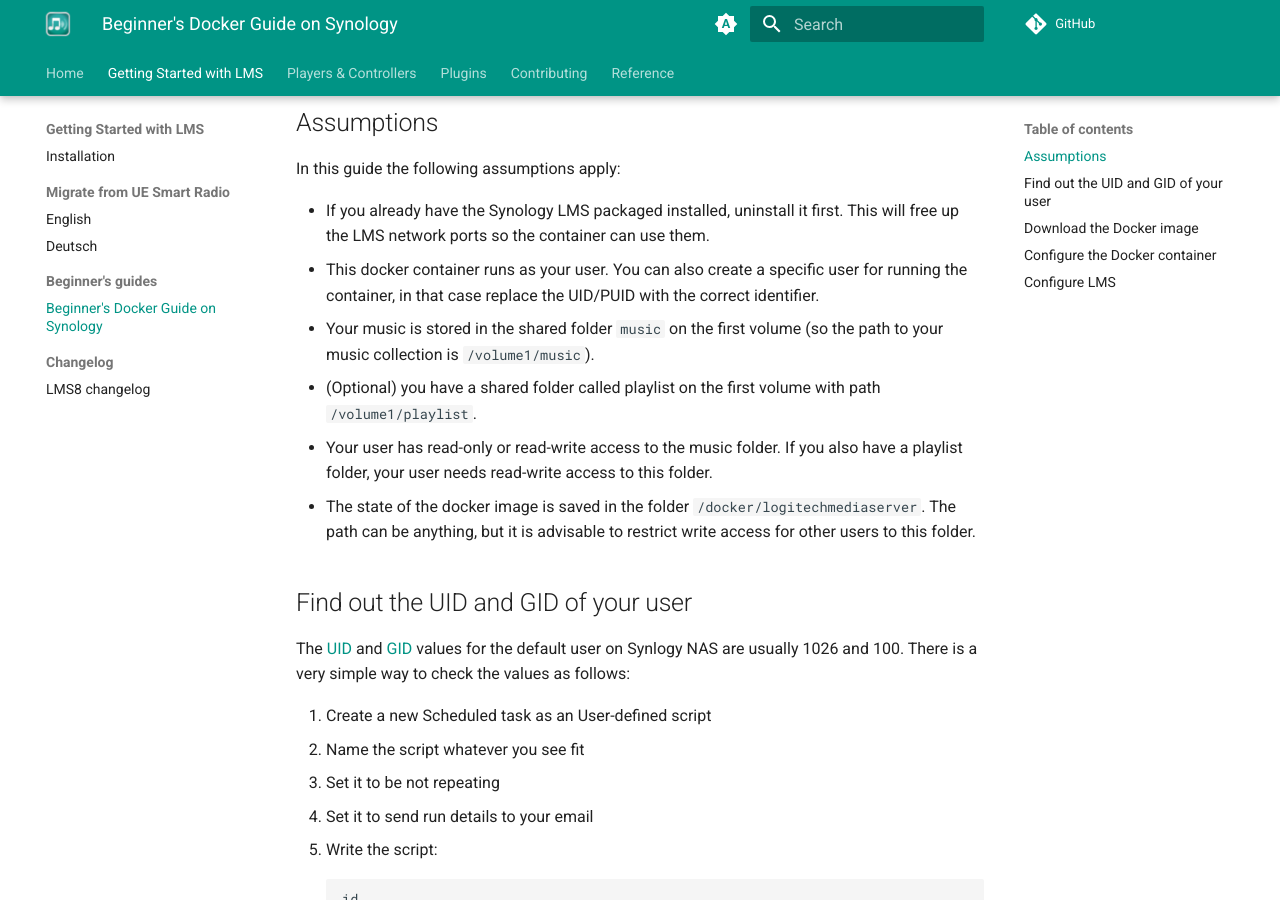
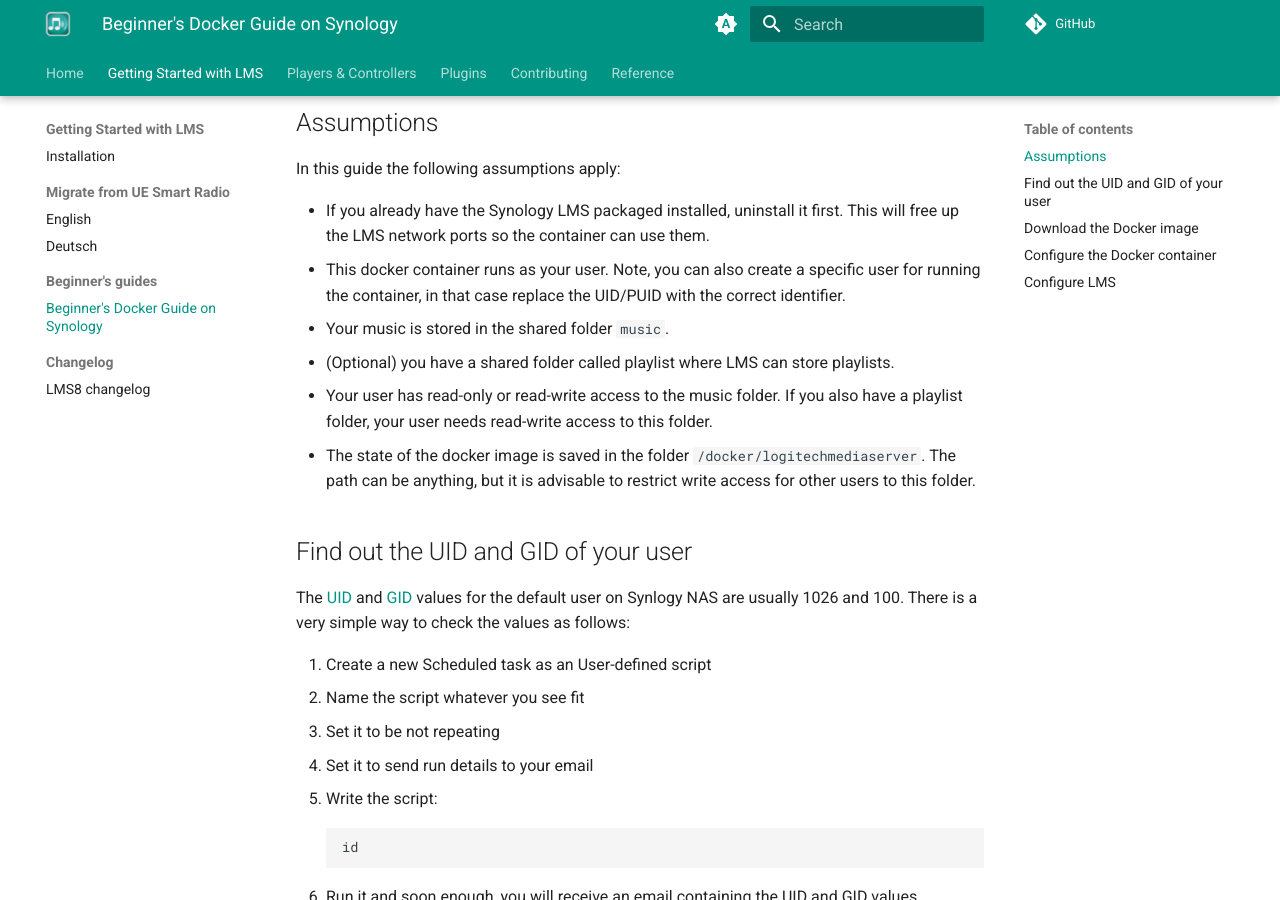
Before and after one commit to LMS-Community/lms-community.github.io, an MkDocs documentation site: the page built from docs/getting-started/beginners-guide-synology-docker.md, in a window 1280 px wide and 900 px high, scrolled down 445 px. Built offline with MkDocs 1.6.1 and Material for MkDocs 9.7.7, drawn with Linux system fonts in a browser that asks for light colours; comment, search, counter and statistics services are not loaded; some of the changed text lies outside the part shown.

Commit message:
Fix paths in docker guide

```diff
--- a/docs/getting-started/beginners-guide-synology-docker.md
+++ b/docs/getting-started/beginners-guide-synology-docker.md
@@ -17,9 +17,9 @@
 In this guide the following assumptions apply:
 
 - If you already have the Synology LMS packaged installed, uninstall it first. This will free up the LMS network ports so the container can use them.
-- This docker container runs as your user. You can also create a specific user for running the container, in that case replace the UID/PUID with the correct identifier.
-- Your music is stored in the shared folder `music` on the first volume (so the path to your music collection is `/volume1/music`).
-- (Optional) you have a shared folder called playlist on the first volume with path `/volume1/playlist`.
+- This docker container runs as your user. Note, you can also create a specific user for running the container, in that case replace the UID/PUID with the correct identifier.
+- Your music is stored in the shared folder `music`.
+- (Optional) you have a shared folder called playlist where LMS can store playlists.
 - Your user has read-only or read-write access to the music folder. If you also have a playlist folder, your user needs read-write access to this folder.
 - The state of the docker image is saved in the folder `/docker/logitechmediaserver`. The path can be anything, but it is advisable to restrict write access for other users to this folder.
 
@@ -66,8 +66,8 @@
     | Local folder | Container folder | Mode |
     | --- | --- | --- |
     | /docker/logitechmediaserver | /config | rw |
-    | /volume1/music | /music | ro |
-    | /volume1/playlist | /playlist | rw |
+    | /music | /music | ro |
+    | /playlist | /playlist | rw |
 
 5. Add the UID and GID from the step above, and the correct TZ ([timezone](https://en.wikipedia.org/wiki/List_of_tz_database_time_zones)) to the "Enviroment" section:
 
@@ -83,6 +83,6 @@
 
 1. Launch your web browser (eg. Edge, Firefox) and type: `http://[hostname or ip address of your nas]:9000`. Then, press Enter. The Logitech Media Server web interface will open.
 2. Skip the MySqueezebox.com account credentials step (because the MySB.com service is shut down).
-3. Browse to your music folder location (`/volume1/music`), highlight the directory, and click "Next".
-4. (Optional) browse to your playlists folder location (`/volume1/playlist`), highlight the directory, and click "Next".
+3. Browse to your music folder location (`/music`), highlight the directory, and click "Next".
+4. (Optional) browse to your playlists folder location (`/playlist`), highlight the directory, and click "Next".
 5. You'll see the Summary page for your Logitech Media Server install. Click "Finish" to complete the installation. Congrats, you're done!
```
